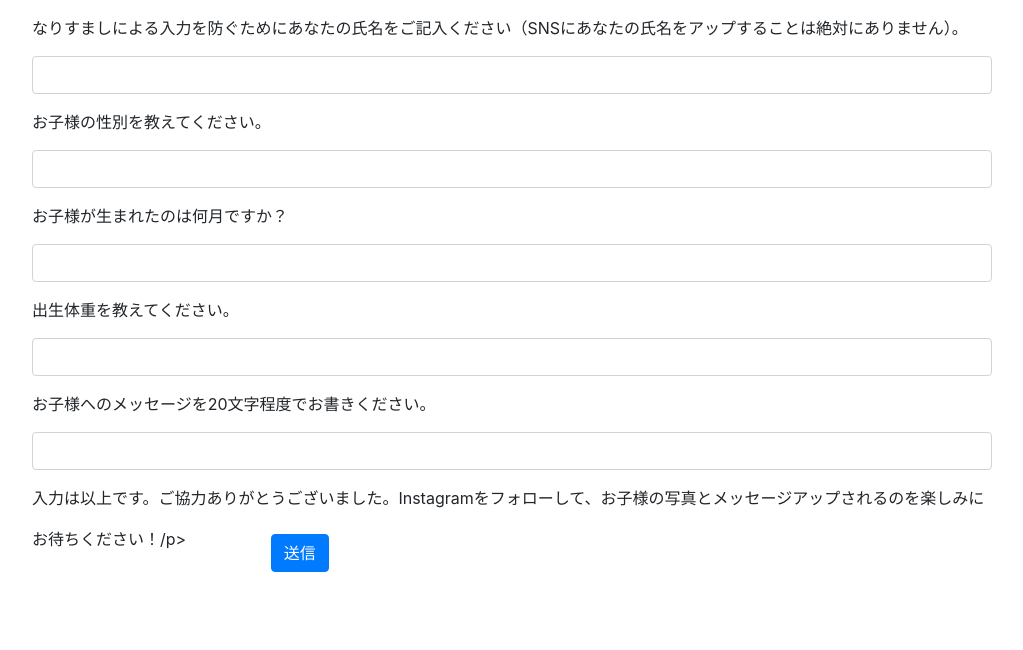
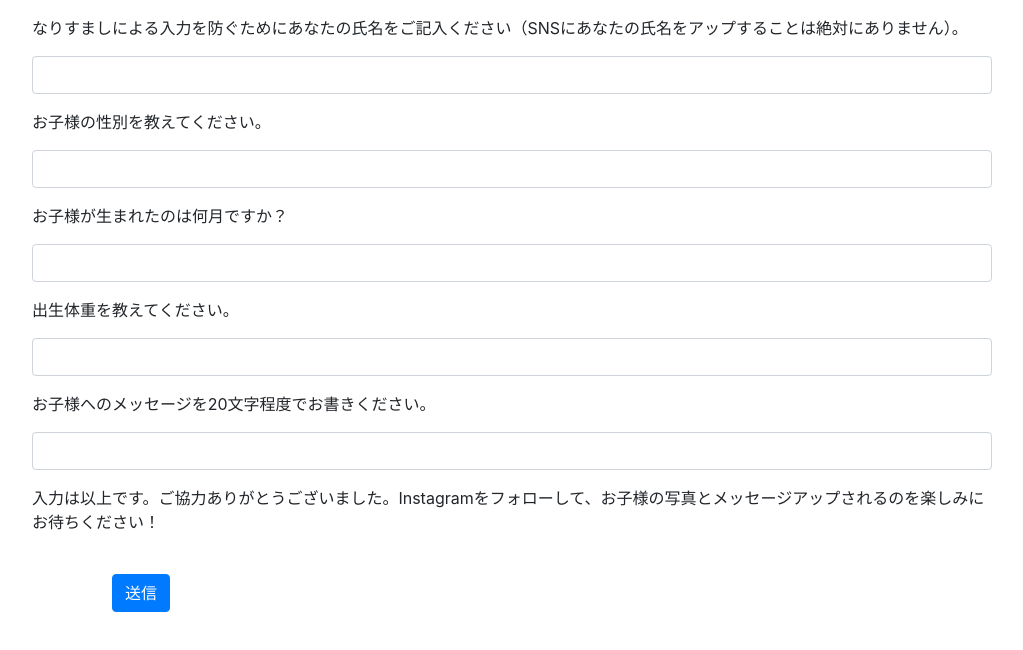
Before and after one commit to Takemura2022/lifformtest, a plain HTML site: page index.html in a window 1280 px wide. Shown: the whole page, without its empty margins (128-1151 px from the left). Drawn offline with nearby package versions, Linux system fonts and the light colour scheme; a script that the page names is missing.

Commit message:
Update index.html

```diff
--- a/index.html
+++ b/index.html
@@ -30,7 +30,7 @@
         <div>
             <input class="form-control w-100 mt-1" name="message" required>
         </div>
-        <p class="mt-3">入力は以上です。ご協力ありがとうございました。Instagramをフォローして、お子様の写真とメッセージアップされるのを楽しみにお待ちください！/p>
+        <p class="mt-3">入力は以上です。ご協力ありがとうございました。Instagramをフォローして、お子様の写真とメッセージアップされるのを楽しみにお待ちください！</p>
 　　　　　<input type="submit" class="mt-4 btn btn-primary" value="送信">
     </form>
 
```
